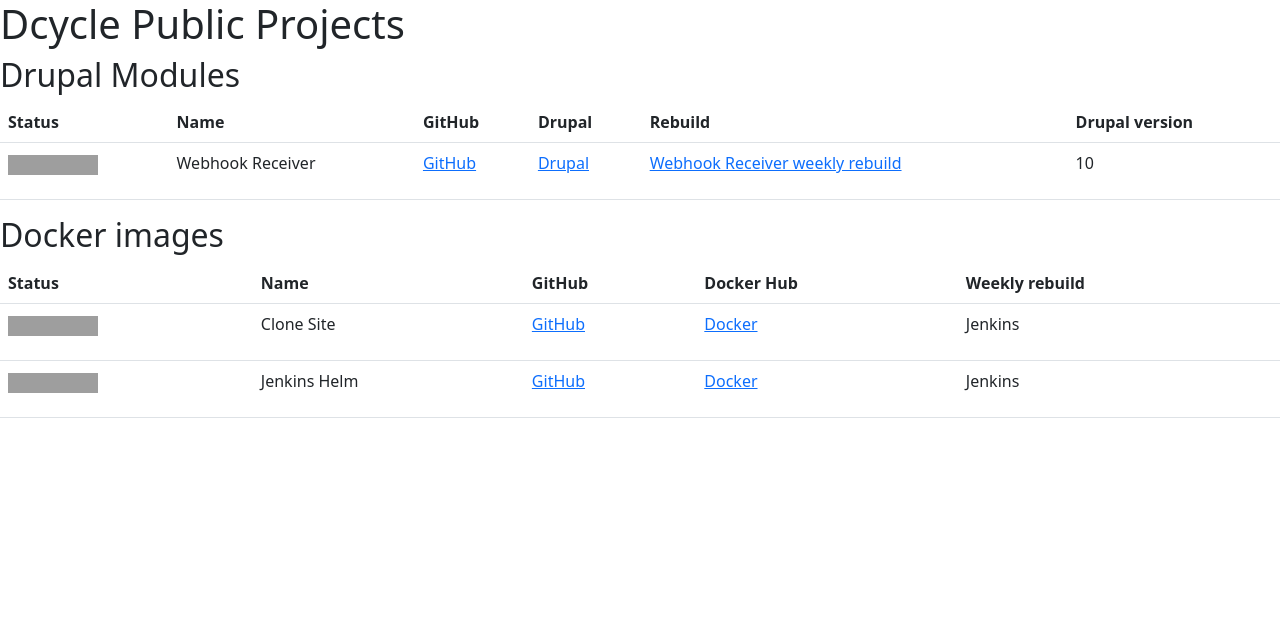
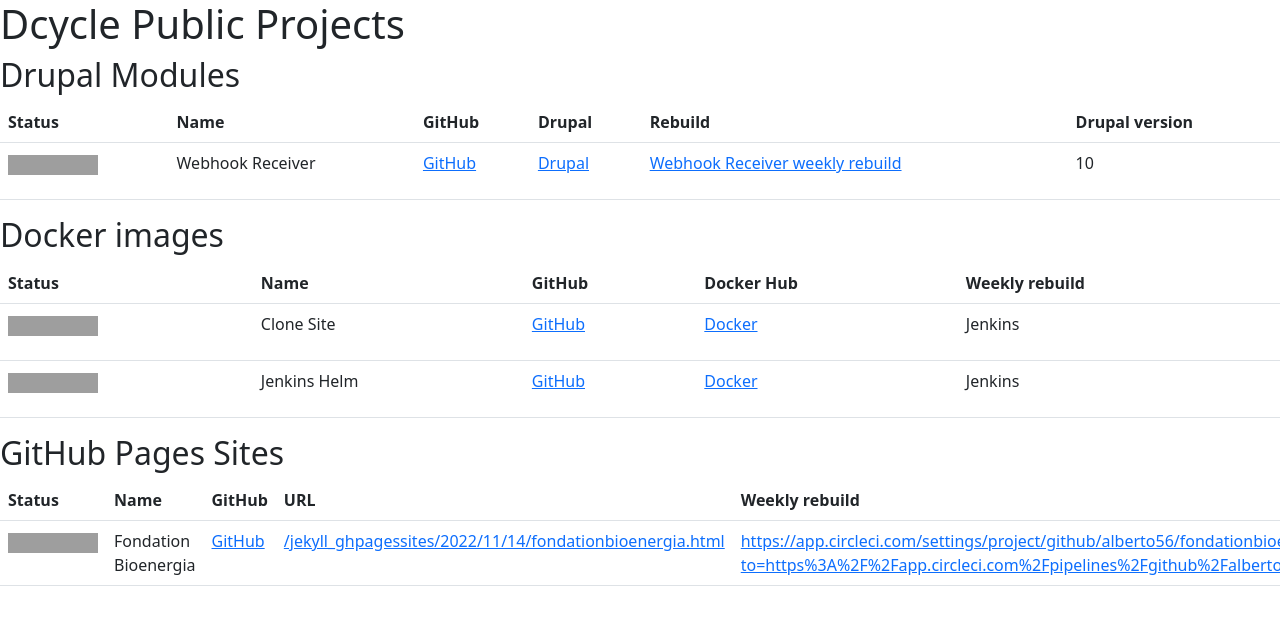
Before and after one commit to dcycle/project-info, a Jekyll site: the page built from docs/projects.html, in a window 1280 px wide. Shown: the top 625 px of the page. Built offline with Jekyll 4.4.1, drawn with Linux system fonts in a browser that asks for light colours; grey boxes are pictures that could not be loaded.

Commit message:
add gh pages sites

```diff
--- /dev/null
+++ b/docs/jekyll_ghpagessites/_posts/2022-11-14-fondationbioenergia.md
@@ -0,0 +1,7 @@
+---
+title: Fondation Bioenergia
+badge: "[![CircleCI](https://dl.circleci.com/status-badge/img/gh/alberto56/fondationbioenergia/tree/master.svg?style=svg)](https://dl.circleci.com/status-badge/redirect/gh/alberto56/fondationbioenergia/tree/master)"
+github: "https://github.com/alberto56/fondationbioenergia"
+url: "https://www.fondationbioenergia.org"
+weekly: "https://app.circleci.com/settings/project/github/alberto56/fondationbioenergia/triggers?return-to=https%3A%2F%2Fapp.circleci.com%2Fpipelines%2Fgithub%2Falberto56%2Ffondationbioenergia&success=true"
+---
--- a/docs/projects.html
+++ b/docs/projects.html
@@ -43,3 +43,23 @@
   </tr>
   {% endfor %}
 </table>
+
+<h2>GitHub Pages Sites</h2>
+<table class="table">
+  <tr>
+    <th>Status</th>
+    <th>Name</th>
+    <th>GitHub</th>
+    <th>URL</th>
+    <th>Weekly rebuild</th>
+  </tr>
+  {% for site in site.categories.jekyll_ghpagessites %}
+  <tr>
+    <td>{{ site.badge | markdownify }}</td>
+    <td>{{ site.title }}</td>
+    <td><a href="{{ site.github }}" target="_blank">GitHub</a></td>
+    <td><a href="{{ site.url }}" target="_blank">{{ site.url }}</a></td>
+    <td><a href="{{ site.weekly }}" target="_blank">{{ site.weekly }}</a></td>
+  </tr>
+  {% endfor %}
+</table>
```
